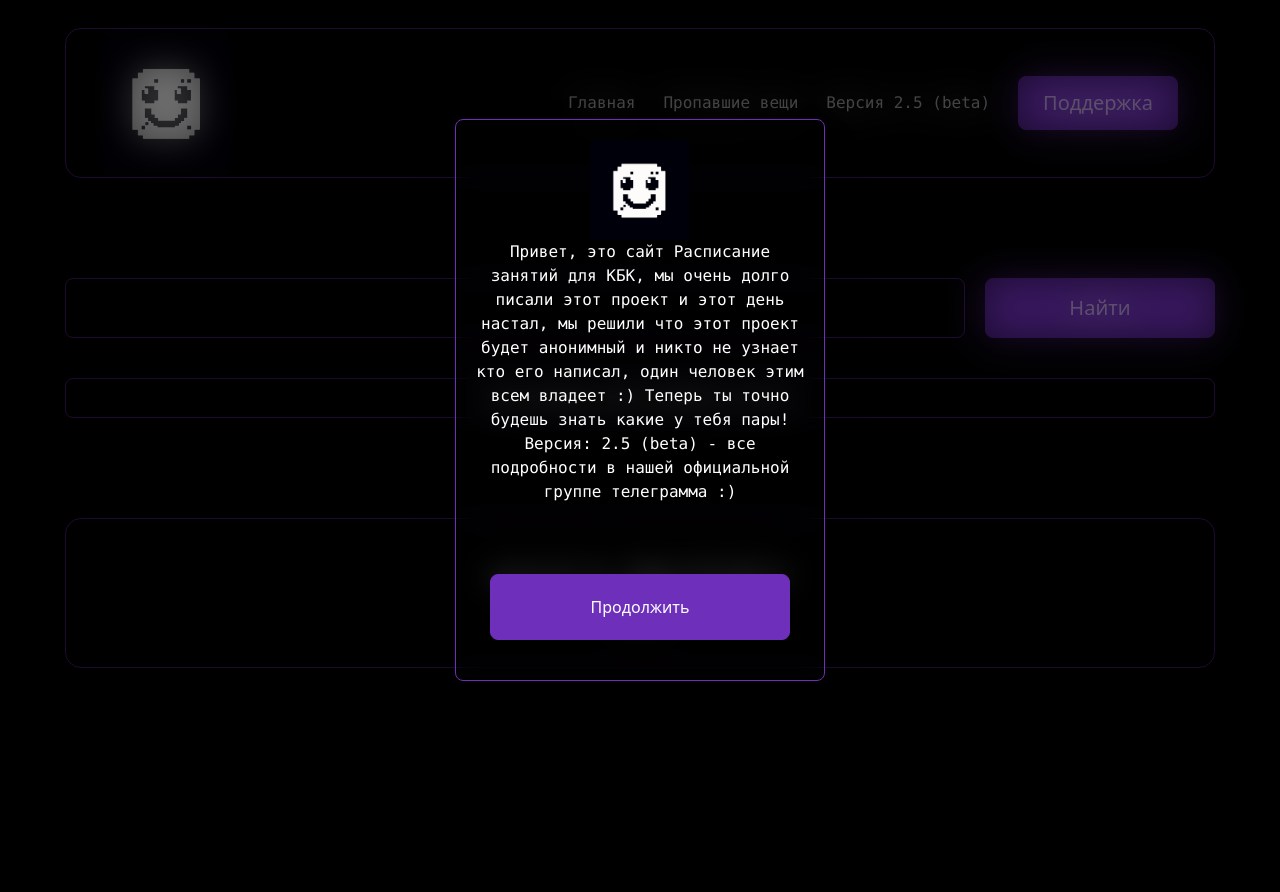
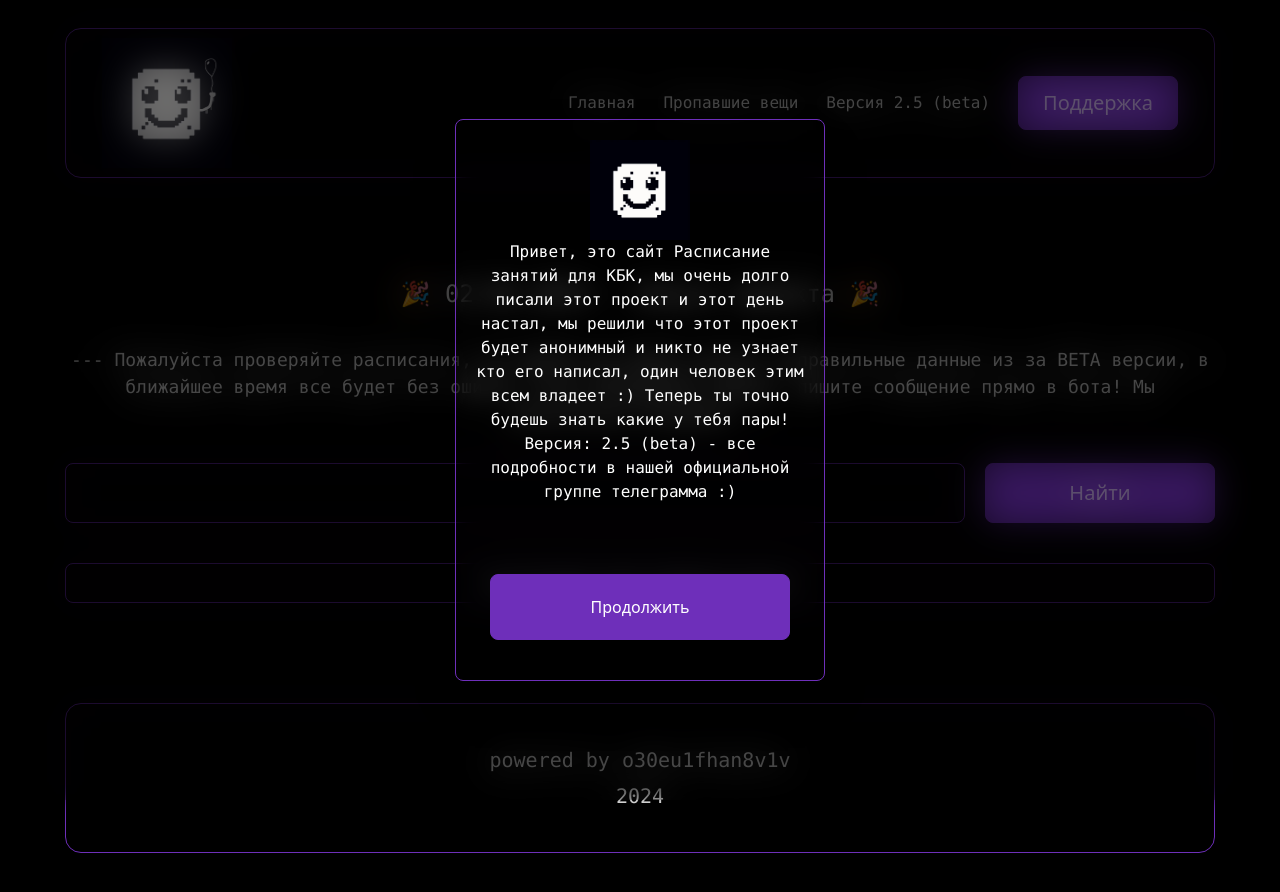
Before and after one commit to FLIPPED-RN/kbkrasp, a Next.js app: page / in a window 1280 px wide. Before the commit the page ends 800 px from the top, so only its background shows below. Built offline with nearby package versions, Linux system fonts and the light colour scheme.

Commit message:
kbkrasp update 2.5 (beta) start

```diff
--- a/app/page.js
+++ b/app/page.js
@@ -1,5 +1,6 @@
 'use client'
 
+import HappyOpen from '@/components/HappyOpen';
 import ModalWindow from '@/components/ModalWindow';
 import { useState } from 'react';
 
@@ -74,6 +75,9 @@ export default function Home() {
     <>
       <main className="mx-auto mt-[100px]">
         <ModalWindow />
+        <div>
+          <HappyOpen />
+        </div>
         <div className="relative flex justify-between xs:gap-1 xs:w-[370px] mx-auto sm:w-[550px] md:w-[750px] lg:w-[950px] xl:w-[1150px]">
           <div>
             <input
--- /dev/null
+++ b/components/HappyOpen.js
@@ -0,0 +1,8 @@
+export default function HappyOpen() {
+    return(
+        <div className="flex flex-col xs:w-[370px] mx-auto sm:w-[550px] md:w-[750px] lg:w-[950px] xl:w-[1150px] text-center">
+            <h1 className="font-mono mx-auto text-2xl">🎉 02.05.2024 - Запуск проекта 🎉</h1>
+            <p className="font-mono mx-auto text-center py-9 text-[18px]">--- Пожалуйста проверяйте расписания, по ошибке мы можем указать неправильные данные из за BETA версии, в ближайшее время все будет без ошибок. Если обнаружили ошибку, пишите сообщение прямо в бота! Мы обязательно исправим ---</p>
+        </div>
+    )
+}
--- a/components/Header.js
+++ b/components/Header.js
@@ -6,7 +6,7 @@ export default function Header() {
         <div className="flex items-center justify-between mx-auto mt-7 border-[#6e2fba] border px-5 rounded-2xl h-[120px] xs:w-[370px] xs:h-[80px] sm:w-[550px] sm:h-[110px] md:w-[750px] lg:w-[950px] lg:h-[150px] lg:px-9 xl:w-[1150px]">
             <div className="flex items-center gap-3">
                 <Image
-                    src={'/rasplogo.jpg'}
+                    src={'/rasplogo-open.jpg'}
                     width={100}
                     height={100}
                     alt="Логотип расписания"
```
Also changed, not shown: public/rasplogo-open.jpg (added).
